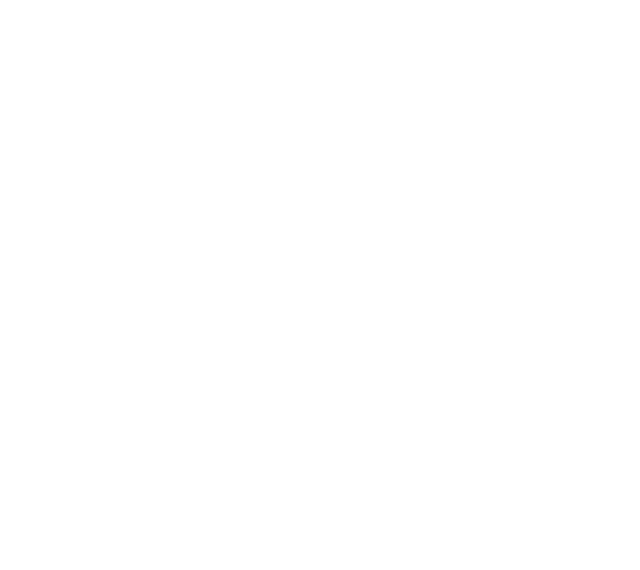
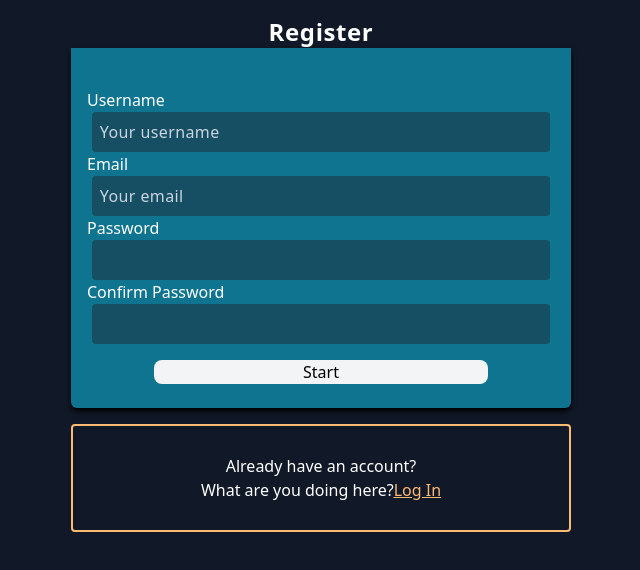
Before and after one commit to FPotichkin/Challenge-Alkemy-Fullstack, a React (Create React App) app in the folder frontend/operations-abm-app/: page /register in a window 1280 px wide. Before the commit this address had no page. Shown: the top 570 px of the page, without its empty margins (319-959 px from the left). Built offline with nearby package versions, Linux system fonts and the light colour scheme.

Commit message:
feat: style in Registration Page

```diff
--- a/frontend/operations-abm-app/src/Router.jsx
+++ b/frontend/operations-abm-app/src/Router.jsx
@@ -2,11 +2,13 @@
 import { Routes, Route } from 'react-router-dom'
 
 import LoginPage from "./pages/LoginPage";
+import RegistrationPage from "./pages/RegistrationPage";
 
 const Router = ()=>{
     return(
         <Routes>
             <Route path='/login' element={<LoginPage />}/>
+            <Route path='/register' element={<RegistrationPage />}/>
         </Routes>
     )
 }
--- /dev/null
+++ b/frontend/operations-abm-app/src/components/RegistrationForm.jsx
@@ -0,0 +1,23 @@
+import React from 'react'
+import FormInput from './FormInput'
+
+const RegistrationForm = () => {
+  return (
+    <div className='w-full h-full pt-10 pb-6 mx-auto rounded-b-md bg-cyan-700 shadow-md shadow-black'>
+        <form onSubmit={()=>{}} className='w-full h-full flex flex-col justify-center'>
+            <label htmlFor="username" className='text-white  pl-4'>Username</label>
+            <FormInput name='username' type='text' placeholder='Your username'/>
+            <label htmlFor='email' className='text-white  pl-4'>Email</label>
+            <FormInput name='email' type='email' placeholder='Your email'/>
+            <label htmlFor='password' className='text-white  pl-4'>Password</label>
+            <FormInput name='password' type='password'/>
+            <label htmlFor='confPass' className='text-white  pl-4'>Confirm Password</label>
+            <FormInput name='confPass' type='password'/>
+            <button className='w-2/3 mt-4 mx-auto rounded-lg bg-gray-100 hover:shadow-lg hover:shadow-black'>Start</button>
+        </form>
+    </div>
+  )
+}
+
+
+export default RegistrationForm
--- /dev/null
+++ b/frontend/operations-abm-app/src/pages/RegistrationPage.jsx
@@ -0,0 +1,20 @@
+import React from 'react'
+import { Link } from 'react-router-dom'
+import RegistrationForm from '../components/RegistrationForm'
+
+const RegistrationPage = () => {
+  return (
+    <div className='w-screen h-screen pt-4 bg-gray-900 flex flex-col items-center'>
+        <div className='w-4/5 max-w-[500px] h-fit flex flex-col items-center justify-center'>
+            <h2 className='text-2xl text-white font-bold tracking-wide'>Register</h2>
+            <RegistrationForm />
+        </div>
+        <div className='border-2 border-orange-300 w-4/5 max-w-[500px] rounded mt-4 py-7 text-center text-white'>
+            <p>Already have an account?</p>
+            <p>What are you doing here?<span className='underline text-orange-300'><Link to='/login'>Log In</Link></span></p>
+        </div>
+    </div>
+  )
+}
+
+export default RegistrationPage
```
